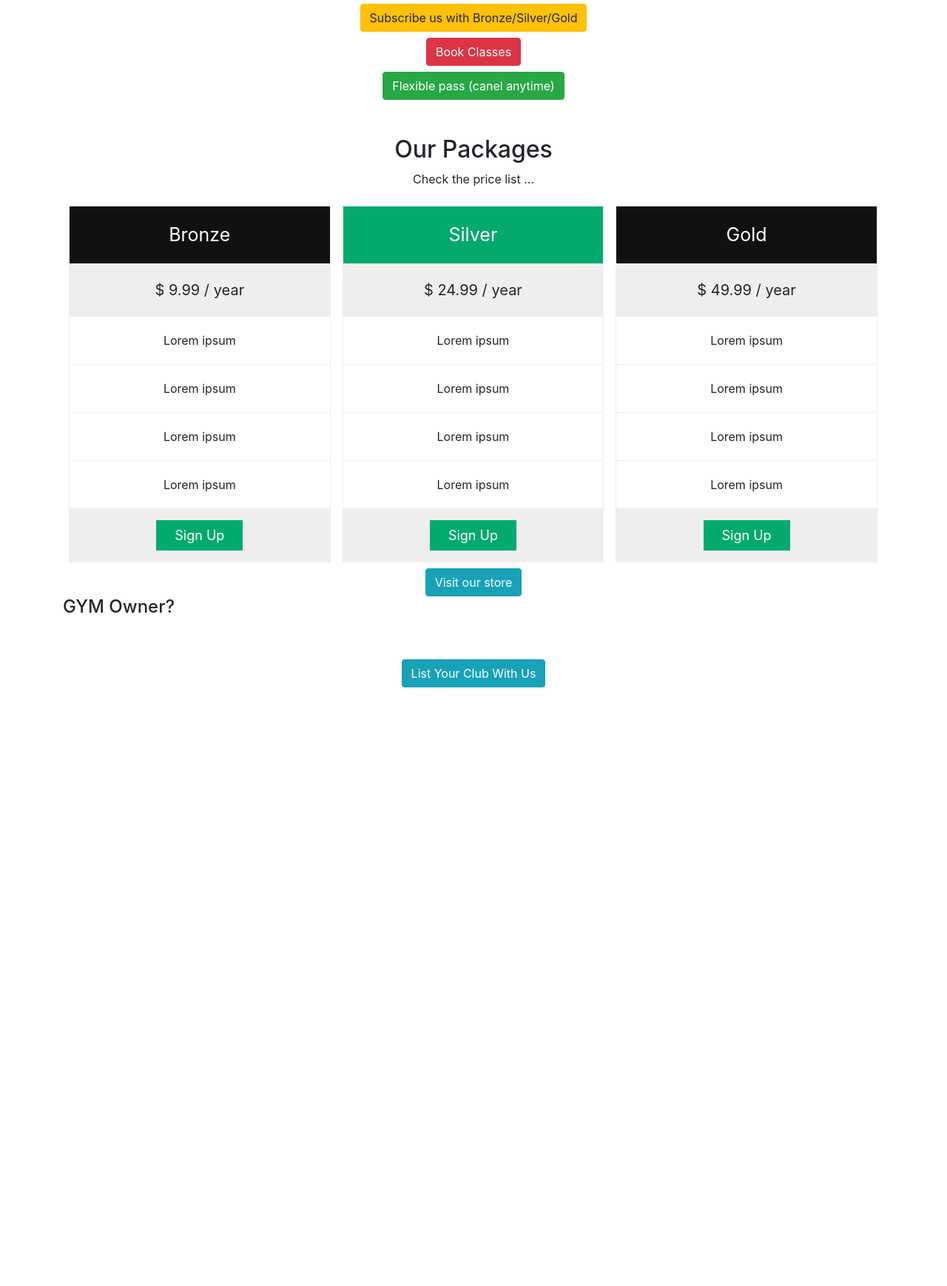
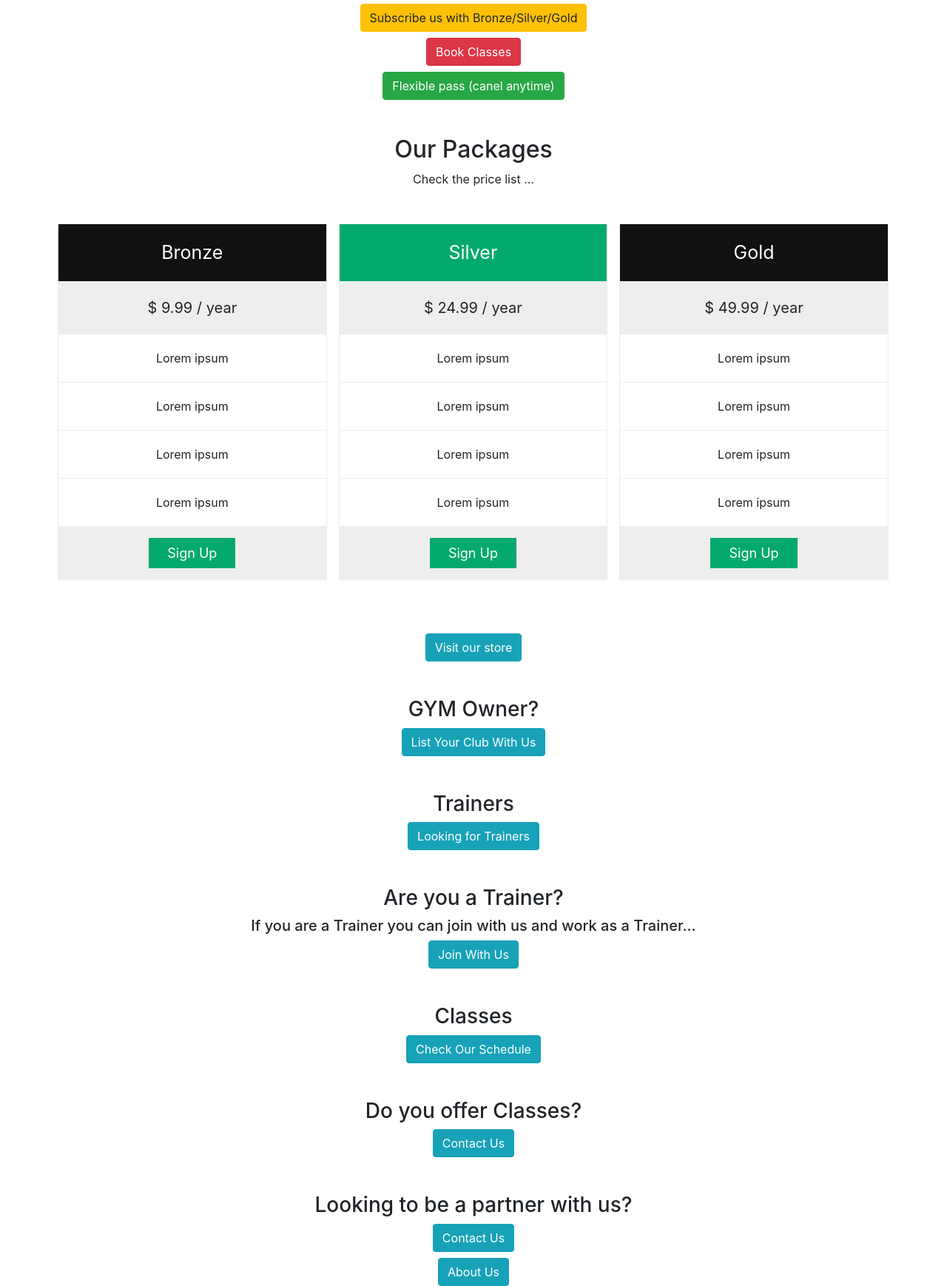
Before and after one commit to akmsajjad/Vigroyweb, a plain HTML site: page index.html in a window 1280 px wide. Shown: the part 920-2658 px from the top of the page at 74% size. Before the commit the page ends 1849 px from the top, so only its background shows below. Drawn offline with nearby package versions, Linux system fonts and the light colour scheme.

Commit message:
added some new code and update the page

```diff
--- a/index.html
+++ b/index.html
@@ -84,11 +84,21 @@
 
         </div>
 
-        <div class="container pt-5  ">
 
+
+
+
+
+
+        <!-- Pricing list end -->
+        <div class="container pt-5 pb-4 ">
+            <div>
                 <h2 style="text-align:center">Our Packages</h2>
                 <p style="text-align:center">Check the price list ...</p>
-
+              </div>
+        </div>
+        <div class="container">
+            <div class="pricing-table-menu row">
                 <div class="columns">
                     <ul class="price">
                       <li class="header">Bronze</li>
@@ -125,17 +135,45 @@
                     </ul>
                   </div>
                </div>
-        <!-- Pricing list end -->
-<br>
+        </div>
 
-        <div class="container mt-5">
-            <div class="button-align mx-auto pt-5 mt-5">
+        <!-- price table -->
+
+
+        <div class="container pt-3 ">
+            <div class="button-align mx-auto pt-5">
                 <button class="btn btn-info " type="button">Visit our store</button>
             </div>
-            <h4>GYM Owner?</h4>
-            <div class="button-align mx-auto pt-5">
+
+                <h3 class="pt-5 text-center">GYM Owner?</h3>
+                <div class="button-align mx-auto ">
                     <button class="btn btn-info " type="button">List Your Club With Us</button>
                 </div>
+                <h3 class="pt-5 text-center">Trainers</h3>
+                <div class="button-align mx-auto ">
+                    <button class="btn btn-info " type="button">Looking for Trainers</button>
+                </div>
+                <h3 class="pt-5 text-center ">Are you a Trainer?</h3>
+                <h5 class="text-center">If you are a Trainer you can join with us and work as a Trainer...</h5>
+                <div class="button-align mx-auto ">
+                    <button class="btn btn-info " type="button">Join With Us</button>
+                </div>
+                <h3 class="pt-5 text-center">Classes</h3>
+                <div class="button-align mx-auto ">
+                    <button class="btn btn-info " type="button">Check Our Schedule</button>
+                </div>
+                <h3 class="pt-5 text-center">Do you offer Classes?</h3>
+                <div class="button-align mx-auto ">
+                    <button class="btn btn-info " type="button">Contact Us</button>
+                </div>
+                <h3 class="pt-5 text-center">Looking to be a partner with us?</h3>
+                <div class="button-align mx-auto ">
+                    <button class="btn btn-info " type="button">Contact Us</button>
+                </div>
+                <div class="button-align mx-auto mt-2">
+                    <button class="btn btn-info  " type="button">About Us</button>
+                </div>
+
         </div>
 
 
--- a/style.css
+++ b/style.css
@@ -73,3 +73,9 @@
     text-decoration: none;
     font-size: 18px;
   }
+ /* .faka{
+     margin-top: 100px;
+ }
+ .ami{
+     margin-top: 300px;
+ } */
```
Also changed, not shown: kbkh.html (added, +43 -0 lines), 1 other file. Lines whose indentation alone changed are shown as unchanged.
